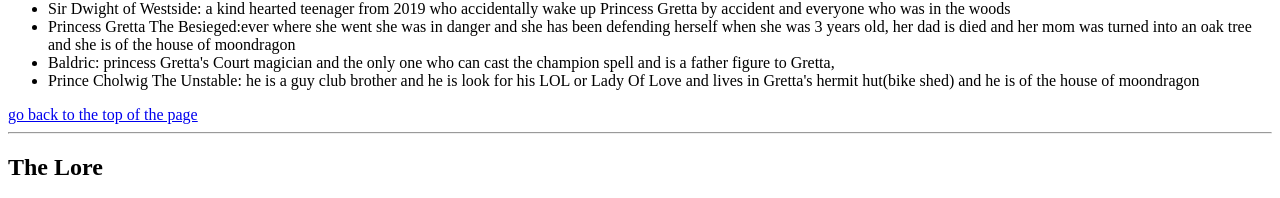
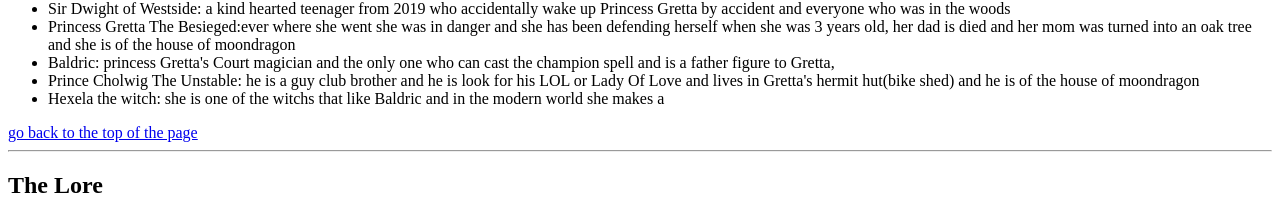
Before and after one commit to Leviticus73-cyber/LK_wed.dev, a plain HTML site: page first_web_page.html in a window 1280 px wide. Shown: the part 209-407 px from the top of the page. Drawn offline with Linux system fonts and the light colour scheme.

Commit message:
first_web_page.html

```diff
--- a/first_web_page.html
+++ b/first_web_page.html
@@ -3,6 +3,9 @@
     <head>
         <title>First Web Page</title>
         <meta charset="UTF-8">
+        <style>
+
+        </style>
     </head>
     <body>
     <h1 id="top">Dwight in Shining Armor</h1>
@@ -19,6 +22,7 @@
     <li>Princess Gretta The Besieged:ever where she went she was in danger and she has been defending herself when she was 3 years old, her dad is died and her mom was turned into an oak tree and she is of the house of moondragon</li>
     <li>Baldric: princess Gretta's Court magician and the only one who can cast the champion spell and is a father figure to Gretta,</li>
     <li>Prince Cholwig The Unstable: he is a guy club brother and he is look for his LOL or Lady Of Love and lives in Gretta's hermit hut(bike shed) and he is of the house of moondragon</li>
+    <li>Hexela the witch: she is one of the witchs that like Baldric and in the modern world she makes a </li>
     </ul>
     <a href="#top">go back to the top of the page</a>
     <hr>
```
